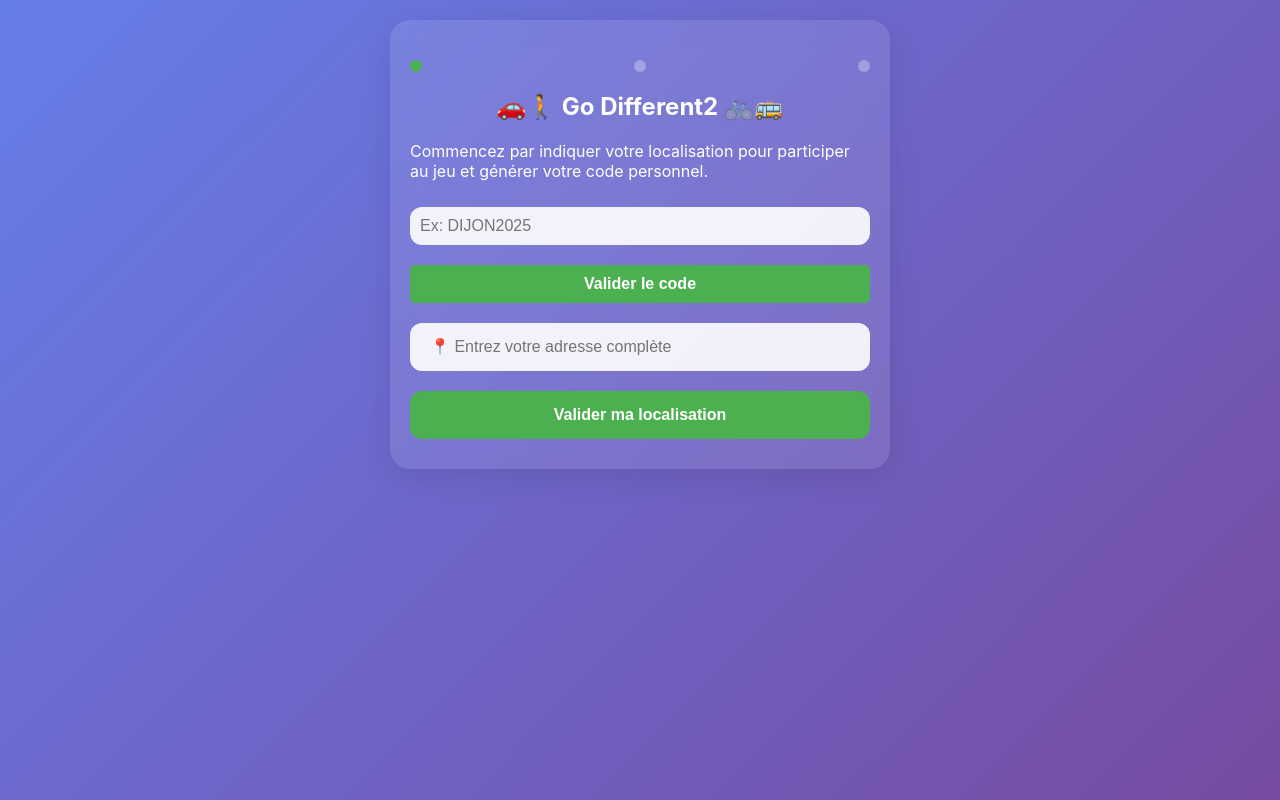
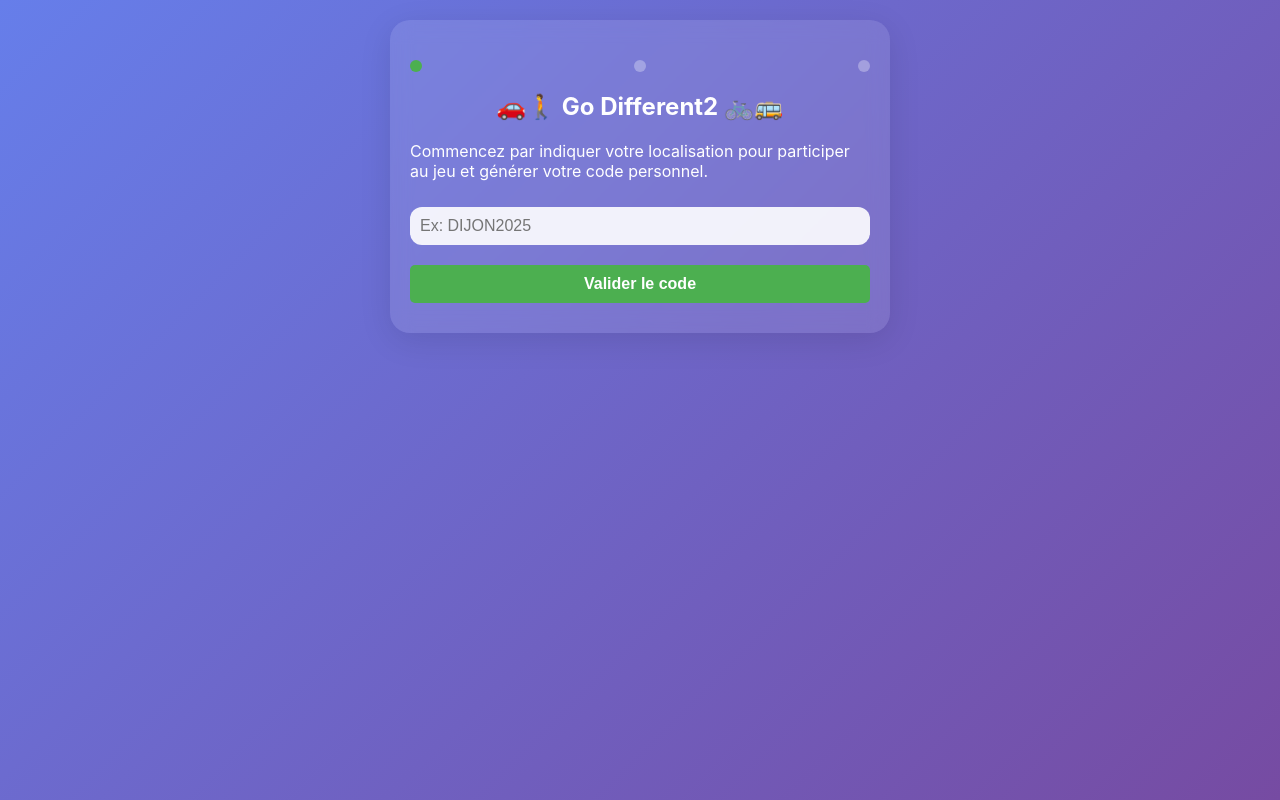
Before and after one commit to bourgineo-stack/Atelier-mobilit--code, a plain HTML site: page index.html in a window 1280 px wide. Drawn offline with nearby package versions, Linux system fonts and the light colour scheme.

Commit message:
Update index.html

```diff
--- a/index.html
+++ b/index.html
@@ -2,7 +2,7 @@
 <html lang="fr">
 <head>
   <meta charset="UTF-8">
-  <title>Go Different</title>
+  <title>Go Different essai</title>
   <meta name="viewport" content="width=device-width,initial-scale=1,user-scalable=no">
   <style>
     * { box-sizing: border-box; }
@@ -324,11 +324,12 @@
       <div class="error-message" id="errorMessage"></div>
       <div class="success-message" id="successMessage"></div>
 
+
       <!-- Section localisation -->
-      <div id="locationSection" class="location-section">
+      <div id="locationSection" style="display: none;">
         <input id="userAddress" placeholder="📍 Entrez votre adresse complète" />
-        <button id="saveLocation">Valider ma localisation</button>
-      </div>
+         <button id="saveLocation">Valider ma localisation</button>
+         </div>
 
       <!-- Section après validation -->
       <div id="afterLocationSection" style="display: none;">
```
